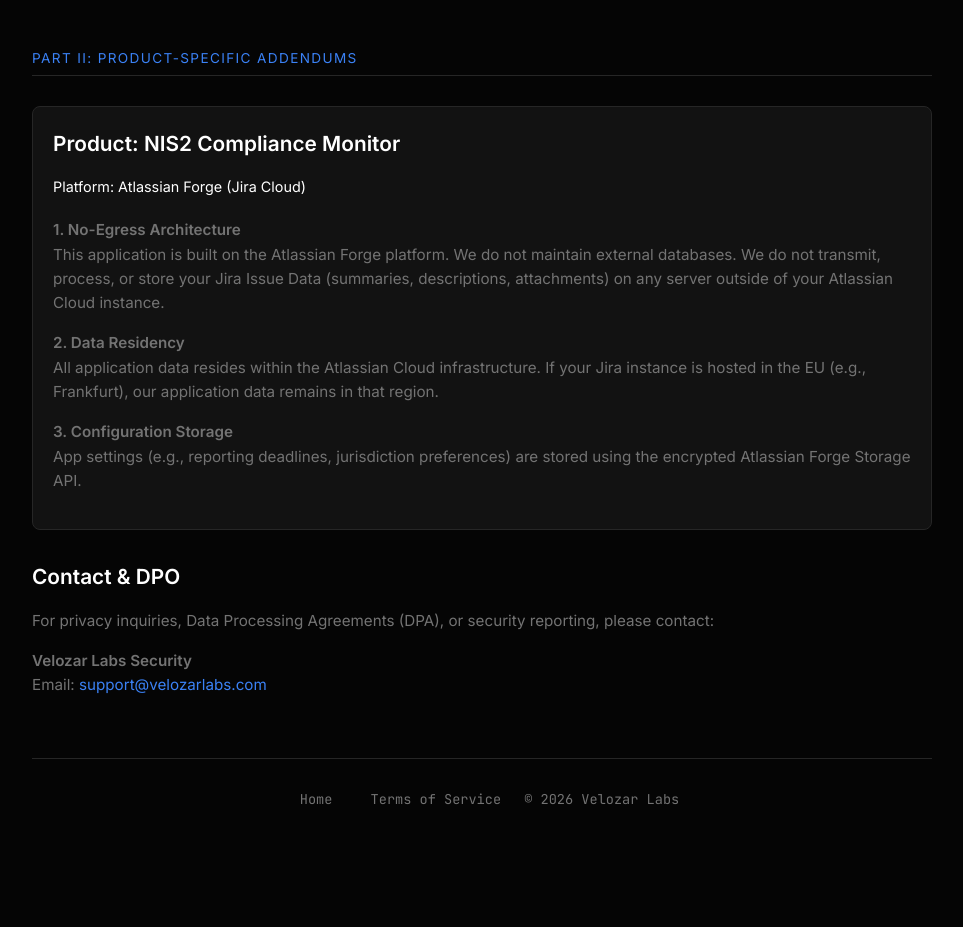
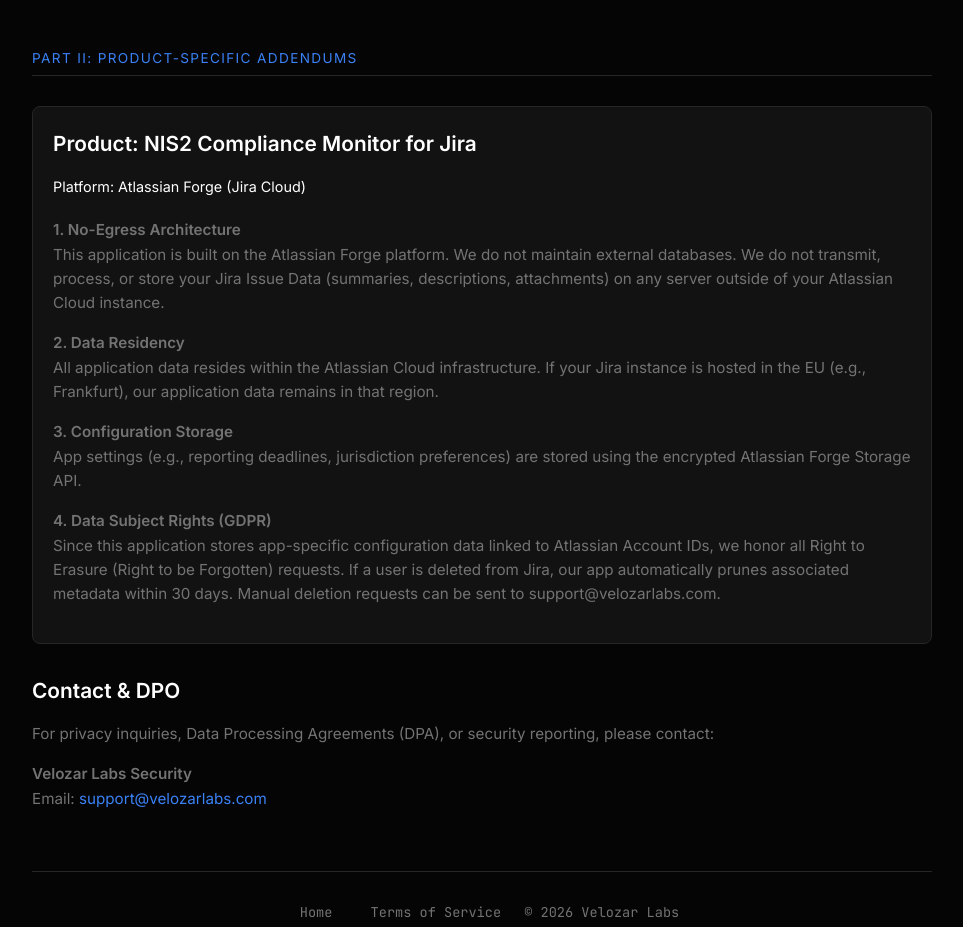
Before and after one commit to Taufeeq1507/velozar_labs-landing_page, a plain HTML site: page privacy.html in a window 1280 px wide. Shown: the part 1080-2007 px from the top of the page, without its empty margins (158-1121 px from the left). Before the commit the page ends 1970 px from the top, so only its background shows below. Drawn offline with Linux system fonts and the light colour scheme.

Commit message:
Made changes in App name and added the GDPR related clause in privacy.html

```diff
--- a/privacy.html
+++ b/privacy.html
@@ -76,9 +76,7 @@
             margin-bottom: 20px;
             border-bottom: 1px solid var(--border);
             display: block;
-            /* <--- CHANGED THIS to force a new line */
             width: 100%;
-            /* <--- ADDED THIS to span full width */
             padding-bottom: 5px;
         }
 
@@ -194,7 +192,7 @@
     <div class="part-header">Part II: Product-Specific Addendums</div>
 
     <div class="highlight-box">
-        <h2 style="margin-top: 0;">Product: NIS2 Compliance Monitor</h2>
+        <h2 style="margin-top: 0;">Product: NIS2 Compliance Monitor for Jira</h2>
         <p style="font-size: 0.9rem; margin-bottom: 20px; color: #fff;">Platform: Atlassian Forge (Jira Cloud)</p>
 
         <p><strong>1. No-Egress Architecture</strong><br>
@@ -209,6 +207,12 @@
         <p><strong>3. Configuration Storage</strong><br>
             App settings (e.g., reporting deadlines, jurisdiction preferences) are stored using the encrypted Atlassian
             Forge Storage API.</p>
+
+        <p><strong>4. Data Subject Rights (GDPR)</strong><br>
+            Since this application stores app-specific configuration data linked to Atlassian Account IDs, we honor all
+            Right to Erasure (Right to be Forgotten) requests. If a user is deleted from Jira, our app automatically
+            prunes associated metadata within 30 days. Manual deletion requests can be sent to support@velozarlabs.com.
+        </p>
     </div>
     <h2>Contact & DPO</h2>
     <p>For privacy inquiries, Data Processing Agreements (DPA), or security reporting, please contact:</p>
```
Also changed, not shown: index.html (+1 -1 lines), terms.html (+1 -1 lines).
